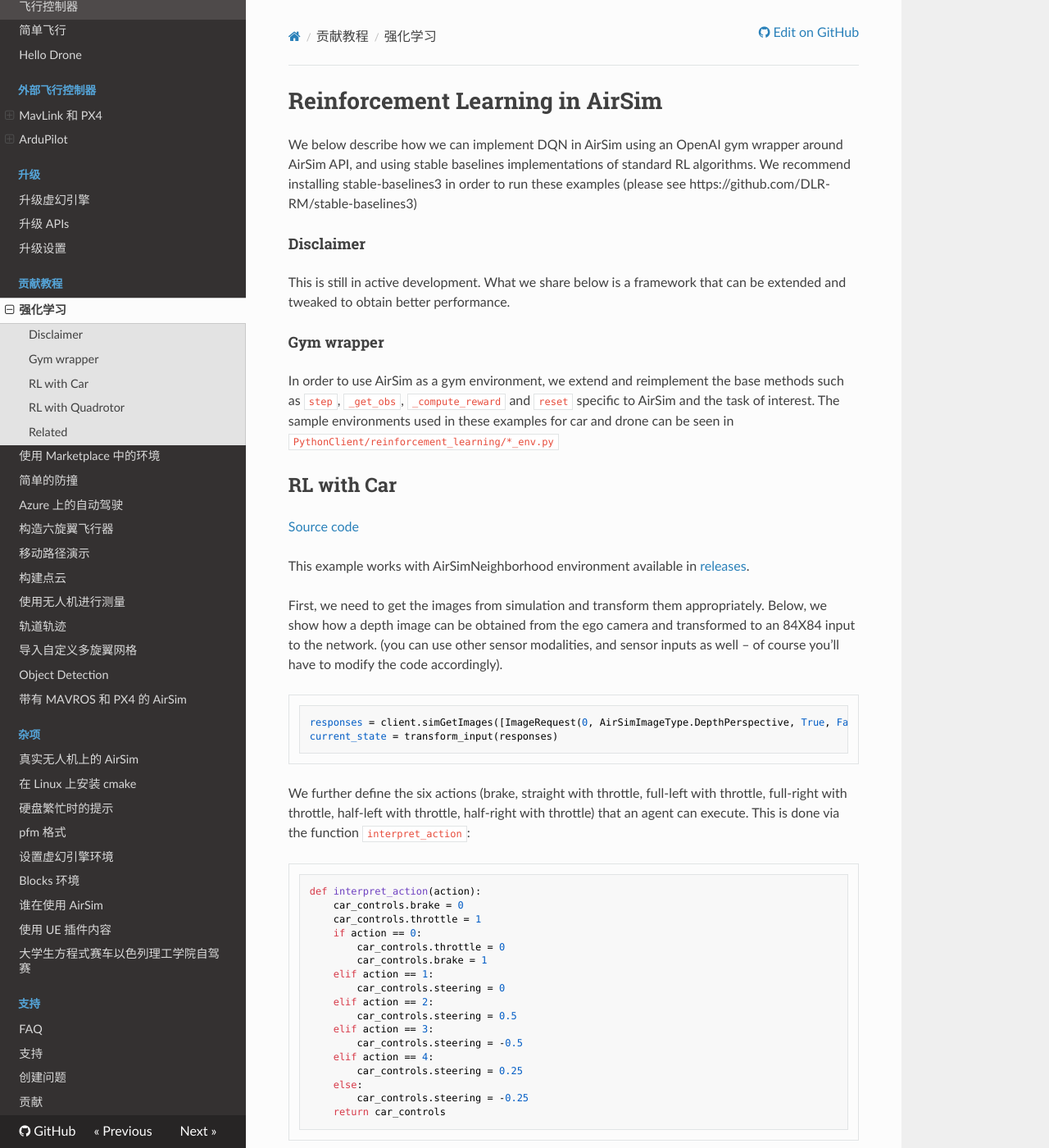
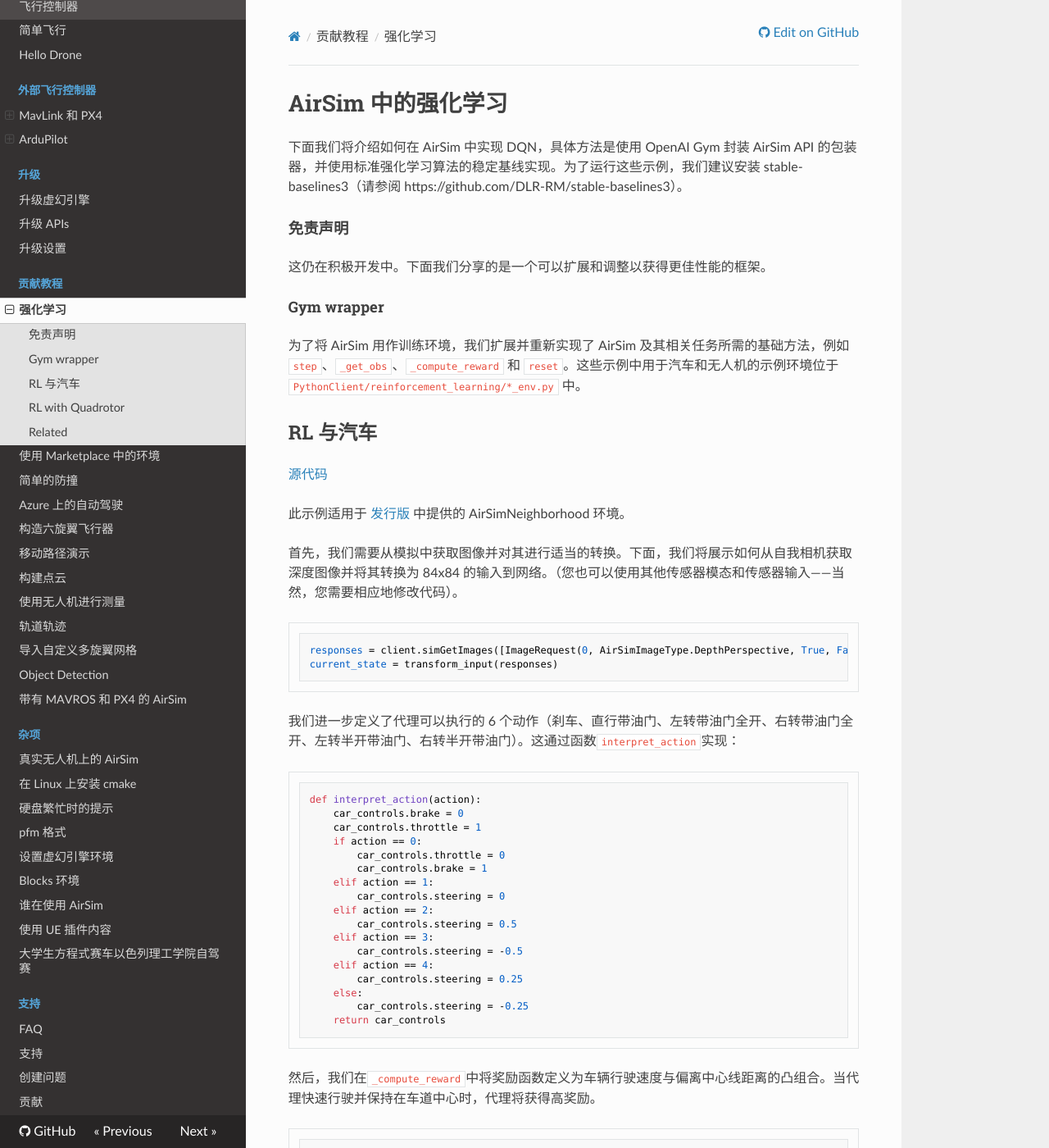
Before and after one commit to nongfu212/air_doc, an MkDocs documentation site: the page built from docs/reinforcement_learning.md, in a window 1280 px wide and 1400 px high. Shown: the whole window at 82% size. Built offline with MkDocs 1.6.1, drawn with Linux system fonts in a browser that asks for light colours; nearby versions of some CDN libraries; some of the changed text lies outside the part shown.

Commit message:
AirSim 中的强化学习

````diff
--- a/docs/reinforcement_learning.md
+++ b/docs/reinforcement_learning.md
@@ -1,29 +1,34 @@
-# Reinforcement Learning in AirSim
+# AirSim 中的强化学习
 
-We below describe how we can implement DQN in AirSim using an OpenAI gym wrapper around AirSim API, and using stable baselines implementations of standard RL algorithms. We recommend installing stable-baselines3 in order to run these examples (please see https://github.com/DLR-RM/stable-baselines3)
+下面我们将介绍如何在 AirSim 中实现 DQN，具体方法是使用 OpenAI Gym 封装 AirSim API 的包装器，并使用标准强化学习算法的稳定基线实现。为了运行这些示例，我们建议安装 stable-baselines3（请参阅 https://github.com/DLR-RM/stable-baselines3）。
 
-#### Disclaimer
 
-This is still in active development. What we share below is a framework that can be extended and tweaked to obtain better performance.
+#### 免责声明
+
+这仍在积极开发中。下面我们分享的是一个可以扩展和调整以获得更佳性能的框架。
 
 #### Gym wrapper
 
-In order to use AirSim as a gym environment, we extend and reimplement the base methods such as `step`, `_get_obs`, `_compute_reward` and `reset` specific to AirSim and the task of interest. The sample environments used in these examples for car and drone can be seen in `PythonClient/reinforcement_learning/*_env.py`
+为了将 AirSim 用作训练环境，我们扩展并重新实现了 AirSim 及其相关任务所需的基础方法，例如 `step`、`_get_obs`、`_compute_reward` 和 `reset`。这些示例中用于汽车和无人机的示例环境位于 `PythonClient/reinforcement_learning/*_env.py` 中。
 
-## RL with Car
 
-[Source code](https://github.com/Microsoft/AirSim/tree/main/PythonClient/reinforcement_learning)
+## RL 与汽车
 
-This example works with AirSimNeighborhood environment available in [releases](https://github.com/Microsoft/AirSim/releases).
+[源代码](https://github.com/Microsoft/AirSim/tree/main/PythonClient/reinforcement_learning)
 
-First, we need to get the images from simulation and transform them appropriately. Below, we show how a depth image can be obtained from the ego camera and transformed to an 84X84 input to the network. (you can use other sensor modalities, and sensor inputs as well – of course you’ll have to modify the code accordingly).
+此示例适用于 [发行版](https://github.com/Microsoft/AirSim/releases) 中提供的 AirSimNeighborhood 环境。
+
+
+首先，我们需要从模拟中获取图像并对其进行适当的转换。下面，我们将展示如何从自我相机获取深度图像并将其转换为 84x84 的输入到网络。（您也可以使用其他传感器模态和传感器输入——当然，您需要相应地修改代码）。
+
 
 ```
 responses = client.simGetImages([ImageRequest(0, AirSimImageType.DepthPerspective, True, False)])
 current_state = transform_input(responses)
 ```
 
-We further define the six actions (brake, straight with throttle, full-left with throttle, full-right with throttle, half-left with throttle, half-right with throttle) that an agent can execute. This is done via the function `interpret_action`:
+我们进一步定义了代理可以执行的 6 个动作（刹车、直行带油门、左转带油门全开、右转带油门全开、左转半开带油门、右转半开带油门）。这通过函数`interpret_action`实现：
+
 
 ```
 def interpret_action(action):
@@ -45,7 +50,8 @@
     return car_controls
 ```
 
-We then define the reward function in `_compute_reward` as a convex combination of how fast the vehicle is travelling and how much it deviates from the center line. The agent gets a high reward when its moving fast and staying in the center of the lane.
+然后，我们在`_compute_reward`中将奖励函数定义为车辆行驶速度与偏离中心线距离的凸组合。当代理快速行驶并保持在车道中心时，代理将获得高奖励。
+
 
 ```
 def _compute_reward(car_state):
@@ -74,7 +80,7 @@
     return reward
 ```
 
-The compute reward function also subsequently determines if the episode has terminated (e.g. due to collision). We look at the speed of the vehicle and if it is less than a threshold than the episode is considered to be terminated.
+计算奖励函数随后还会判断该场景是否已终止（例如，由于碰撞）。我们会观察车辆的速度，如果速度低于阈值，则认为该场景已终止。
 
 ```
 done = 0
````
